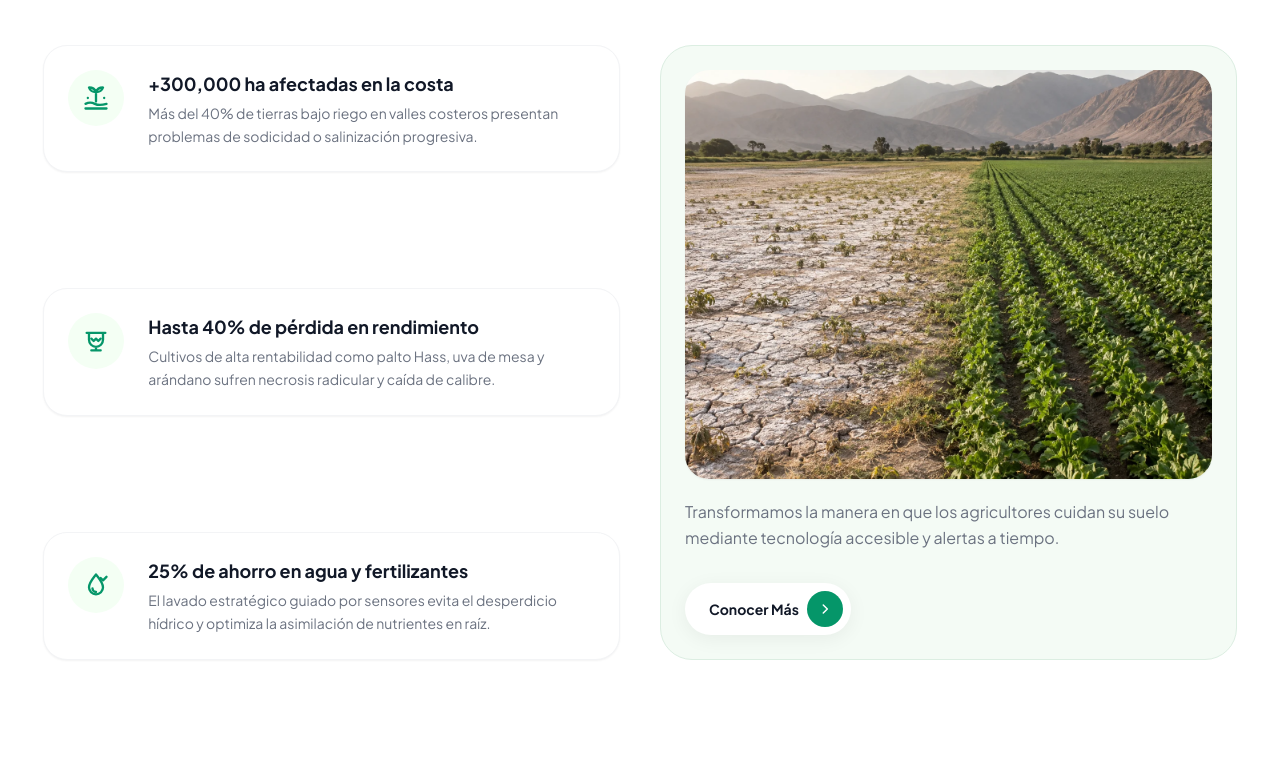
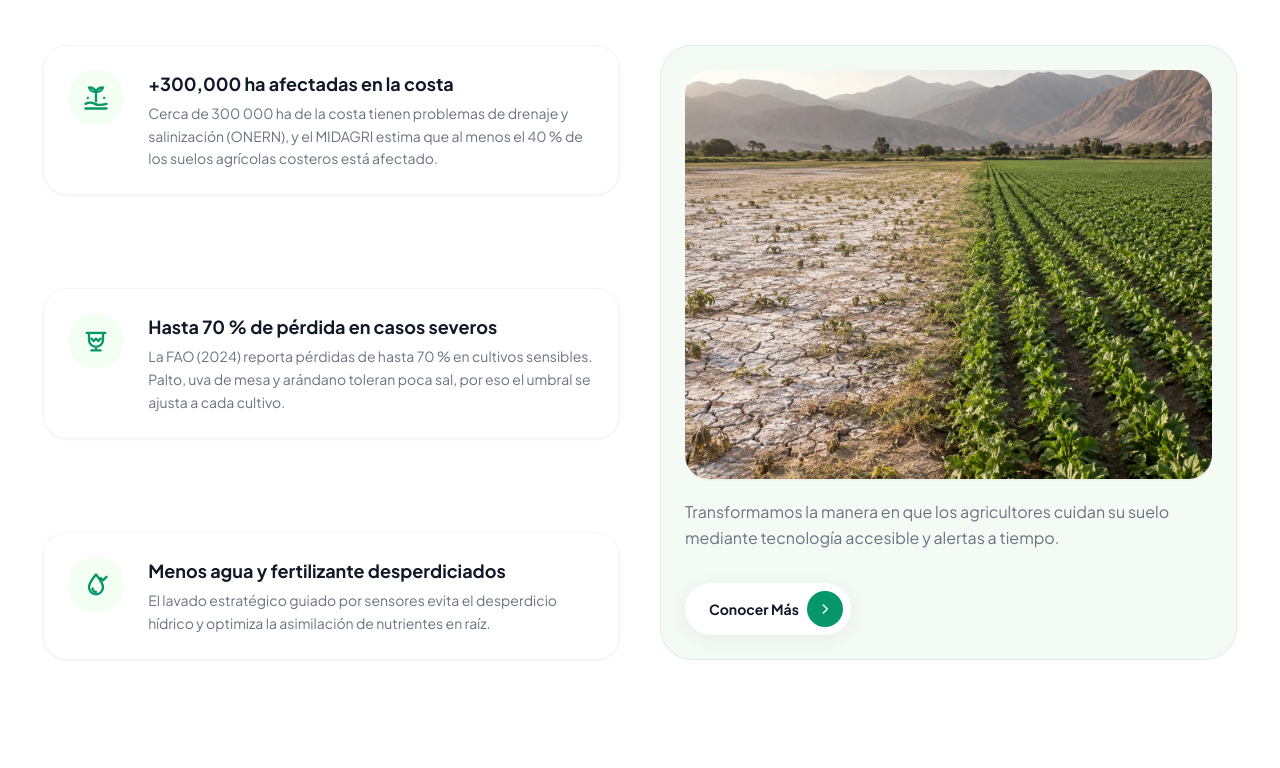
Before and after one commit to OsoTerra-IoT/OsoTerra---Landing-Page, a plain HTML site: page index.html in a window 1280 px wide. Shown: the part 992-1760 px from the top of the page. Drawn offline with nearby package versions, Linux system fonts and the light colour scheme.

Commit message:
fix(problem): cite the sources of the salinity figures

```diff
--- a/assets/js/language.js
+++ b/assets/js/language.js
@@ -24,10 +24,10 @@ const osoSenseTranslations = {
   "El impacto de la salinidad": "The impact of salinity",
   "La acumulación de sales es un riesgo silencioso.": "Salt buildup is a silent risk.",
   "+300,000 ha afectadas en la costa": "+300,000 ha affected on the coast",
-  "Más del 40% de tierras bajo riego en valles costeros presentan problemas de sodicidad o salinización progresiva.": "More than 40% of irrigated land in coastal valleys shows sodicity or progressive salinization problems.",
-  "Hasta 40% de pérdida en rendimiento": "Up to 40% yield loss",
-  "Cultivos de alta rentabilidad como palto Hass, uva de mesa y arándano sufren necrosis radicular y caída de calibre.": "High-value crops such as Hass avocado, table grapes, and blueberries suffer root necrosis and reduced fruit size.",
-  "25% de ahorro en agua y fertilizantes": "25% savings in water and fertilizers",
+  "Cerca de 300 000 ha de la costa tienen problemas de drenaje y salinización (ONERN), y el MIDAGRI estima que al menos el 40 % de los suelos agrícolas costeros está afectado.": "About 300,000 ha on the coast have drainage and salinization problems (ONERN), and MIDAGRI estimates that at least 40% of coastal farmland is affected.",
+  "Hasta 70 % de pérdida en casos severos": "Up to 70% yield loss in severe cases",
+  "La FAO (2024) reporta pérdidas de hasta 70 % en cultivos sensibles. Palto, uva de mesa y arándano toleran poca sal, por eso el umbral se ajusta a cada cultivo.": "FAO (2024) reports losses of up to 70% in sensitive crops. Avocado, table grapes and blueberries tolerate little salt, so the threshold is set for each crop.",
+  "Menos agua y fertilizante desperdiciados": "Less wasted water and fertilizer",
   "El lavado estratégico guiado por sensores evita el desperdicio hídrico y optimiza la asimilación de nutrientes en raíz.": "Sensor-guided strategic leaching prevents water waste and improves nutrient uptake at the roots.",
   "Transformamos la manera en que los agricultores cuidan su suelo mediante tecnología accesible y alertas a tiempo.": "We transform how farmers care for their soil through accessible technology and timely alerts.",
   "Conocer Más": "Learn more",
--- a/index.html
+++ b/index.html
@@ -239,8 +239,9 @@
                 <h3 class="home-el-134">+300,000 ha afectadas en la costa</h3>
                 </div>
                 <p class="home-el-135">
-                  Más del 40% de tierras bajo riego en valles costeros presentan
-                  problemas de sodicidad o salinización progresiva.
+                  Cerca de 300 000 ha de la costa tienen problemas de drenaje y
+                  salinización (ONERN), y el MIDAGRI estima que al menos el 40 %
+                  de los suelos agrícolas costeros está afectado.
                 </p>
               </div>
             </div>
@@ -263,10 +264,11 @@
                 </svg>
               </div>
               <div class="home-el-139">
-                <h3 class="home-el-140">Hasta 40% de pérdida en rendimiento</h3>
+                <h3 class="home-el-140">Hasta 70 % de pérdida en casos severos</h3>
                 <p class="home-el-141">
-                  Cultivos de alta rentabilidad como palto Hass, uva de mesa y
-                  arándano sufren necrosis radicular y caída de calibre.
+                  La FAO (2024) reporta pérdidas de hasta 70 % en cultivos sensibles.
+                  Palto, uva de mesa y arándano toleran poca sal, por eso el umbral
+                  se ajusta a cada cultivo.
                 </p>
               </div>
             </div>
@@ -291,7 +293,7 @@
               </div>
               <div class="home-el-145">
                 <h3 class="home-el-146">
-                  25% de ahorro en agua y fertilizantes
+                  Menos agua y fertilizante desperdiciados
                 </h3>
                 <p class="home-el-147">
                   El lavado estratégico guiado por sensores evita el desperdicio
@@ -457,7 +459,7 @@
             />
             <!-- Floating Card -->
             <div class="home-el-077">
-              <div class="home-el-078">CEe 4.0 dS/m</div>
+              <div class="home-el-078">CEe 1.8 dS/m</div>
               <div class="home-el-079">Nivel de Salinidad</div>
             </div>
           </div>
```
